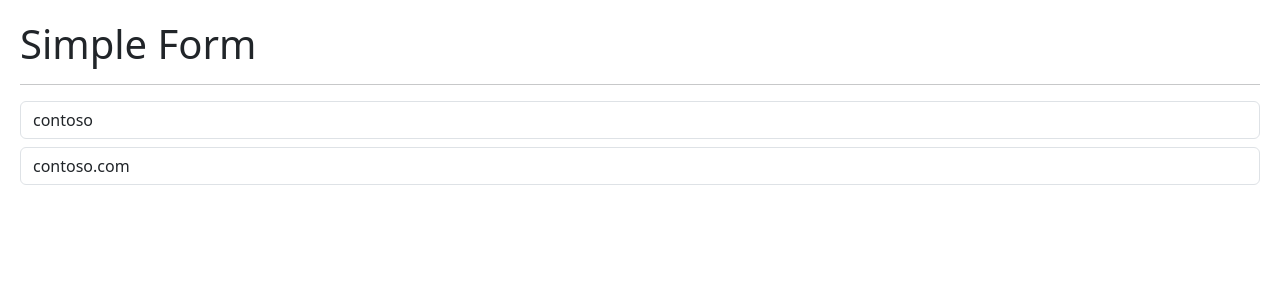
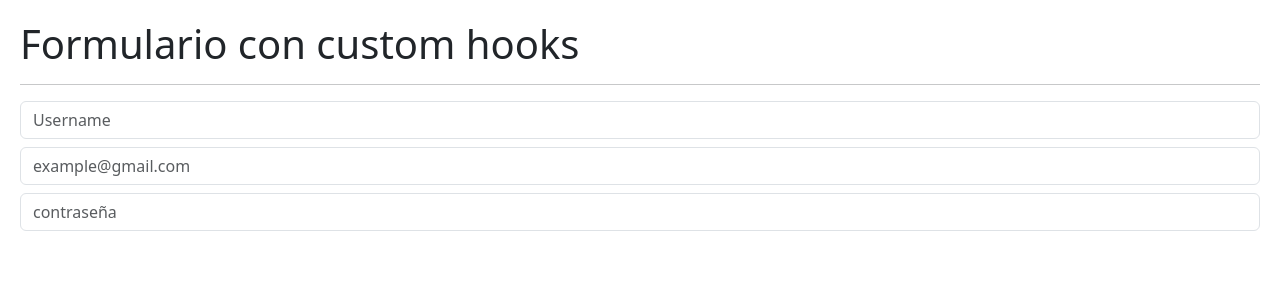
Before and after one commit to Jafmatute/React-JS, a React (Vite) app in the folder 05-hook-app/: page / in a window 1280 px wide. Shown: the top 300 px of the page. Built offline with nearby package versions, Linux system fonts and the light colour scheme.

Commit message:
Formulario con custom hook

```diff
--- /dev/null
+++ b/05-hook-app/src/02-useEffect/FormWithCustomHook.jsx
@@ -0,0 +1,22 @@
+import useForm from "../hooks/useForm.js";
+
+const FormWithCustomHook = () => {
+
+    const {username, email, password, onInputChange} = useForm({
+        username:'',
+            email:'',
+            password:''
+    });
+
+    return (
+        <>
+           <h1>Formulario con custom hooks</h1>
+            <hr />
+            <input type='text' value={username} onChange={onInputChange} className='form-control' placeholder='Username' name='username' />
+            <input type='email' value={email} onChange={onInputChange} className='form-control mt-2' placeholder='example@gmail.com' name='email' />
+            <input type='password' value={password} onChange={onInputChange} className='form-control mt-2' placeholder='contraseña' name='password' />
+        </>
+    );
+};
+
+export default FormWithCustomHook;
--- /dev/null
+++ b/05-hook-app/src/hooks/useForm.js
@@ -0,0 +1,22 @@
+import {useState} from "react";
+
+const UseForm = (initialForm={}) => {
+
+    const [formState, setFormState] = useState(initialForm);
+
+    const onInputChange = ({target}) => {
+
+        const {name, value} = target;
+
+        setFormState({
+            ...formState,
+            [name] : value
+        })
+    }
+
+    return {
+        ...formState,
+    formState, onInputChange
+    }
+}
+export default UseForm;
--- a/05-hook-app/src/main.jsx
+++ b/05-hook-app/src/main.jsx
@@ -1,11 +1,11 @@
 import React from 'react'
 import ReactDOM from 'react-dom/client'
 import './index.css'
-import SimpleForm from "./02-useEffect/SimpleForm.jsx";
+import FormWithCustomHook from "./02-useEffect/FormWithCustomHook.jsx";
 
 
 ReactDOM.createRoot(document.getElementById('root')).render(
   //<React.StrictMode>
-    <SimpleForm />
+    <FormWithCustomHook />
  // </React.StrictMode>,
 )
```
